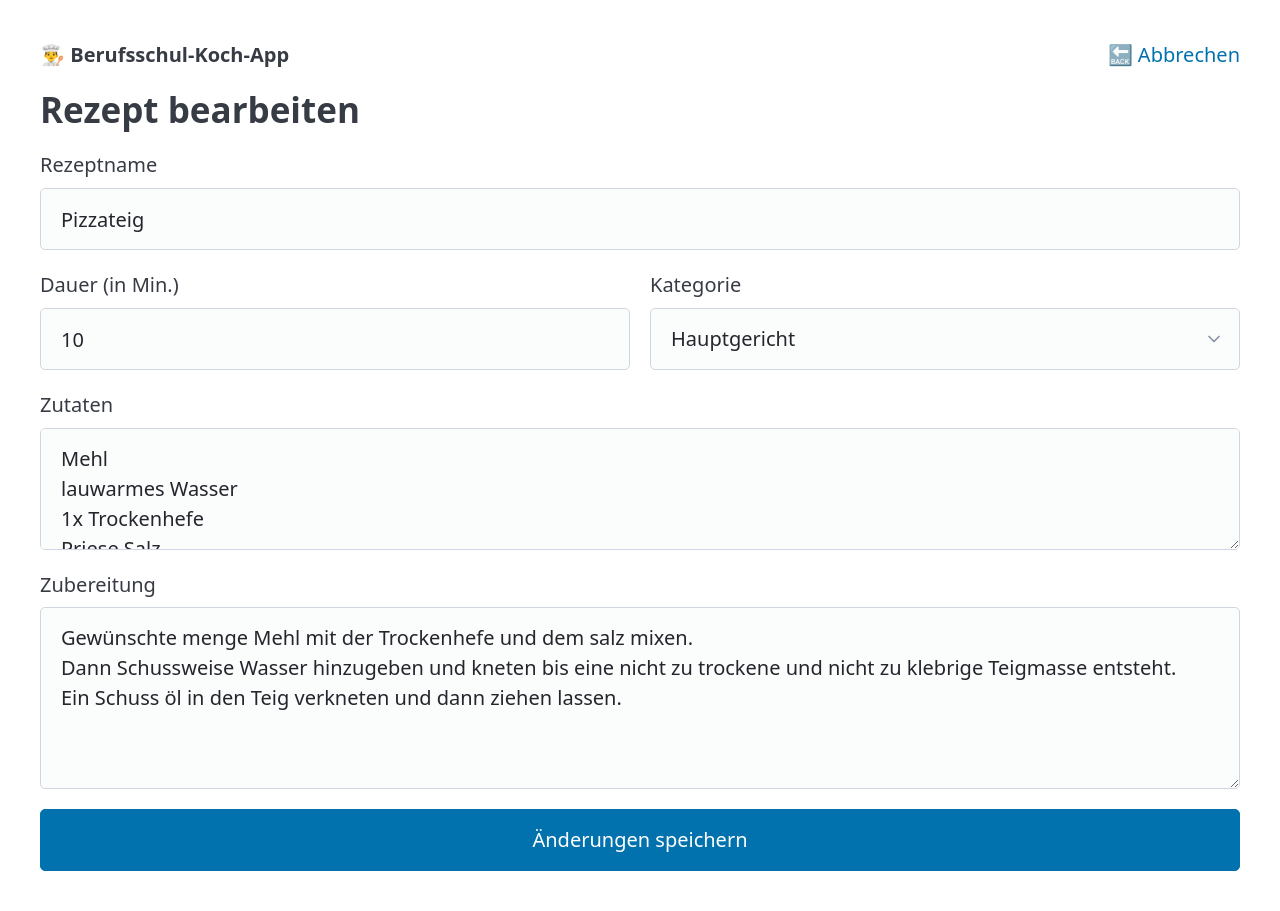
After one commit to LostiBoy73/YourApp, a Flask app: page /bearbeiten/1 in a window 1280 px wide. The commit adds this page. Run offline with Flask 3, Linux system fonts and the light colour scheme; data comes from the database, SQL or seed files in the repository; both versions use the stored data as it was after the commit; some libraries are stand-ins or nearby versions.

Commit message:
Neue Funktion: Rezepte bearbeiten
Ich habe eine neue Html datei in dem templates ordner erstellt welche man von der startseite über den bearbeiten button von den rezepten erreicht. Sie sieht genauso aus wie die rezepte erstellen seite aber füllt sich automatisch mit dem rezept aus und überschreibt es in der datenbank mit dem was man ändert und neu speichert.

```diff
--- a/app.py
+++ b/app.py
@@ -4,7 +4,7 @@ import sqlite3
 
 app = Flask(__name__)
 
-# --- NEU: Absoluter Pfad zur Datenbank ---
+# --- Absoluter Pfad zur Datenbank ---
 # Das garantiert, dass der Server die Datei immer im richtigen Projektordner sucht
 BASE_DIR = os.path.dirname(os.path.abspath(__file__))
 DB_PATH = os.path.join(BASE_DIR, 'rezepte.db')
@@ -68,6 +68,38 @@ def speichern():
     # Nach dem Speichern zurück zur Startseite springen
     return redirect(url_for('index'))
 
+# ROUTE 4: Seite zum Bearbeiten eines bestimmten Rezepts anzeigen
+@app.route('/bearbeiten/<int:id>')
+def bearbeiten(id):
+    conn = get_db_connection()
+    # Hole genau das eine Rezept, das die angeklickte ID hat
+    rezept = conn.execute('SELECT * FROM rezepte WHERE id = ?', (id,)).fetchone()
+    conn.close()
+    # Wir übergeben das gefundene Rezept an ein neues HTML-Template
+    return render_template('bearbeiten.html', rezept=rezept)
+
+# ROUTE 5: Die korrigierten Daten in der Datenbank überschreiben
+@app.route('/aktualisieren/<int:id>', methods=['POST'])
+def aktualisieren(id):
+    titel = request.form['titel']
+    dauer = request.form['dauer']
+    kategorie = request.form['kategorie']
+    zutaten = request.form['zutaten']
+    anleitung = request.form['anleitung']
+
+    conn = get_db_connection()
+    # SQL UPDATE überschreibt die alten Daten in der Zeile der jeweiligen ID
+    conn.execute('''
+        UPDATE rezepte
+        SET titel = ?, dauer = ?, kategorie = ?, zutaten = ?, anleitung = ?
+        WHERE id = ?
+    ''', (titel, dauer, kategorie, zutaten, anleitung, id))
+    conn.commit()
+    conn.close()
+
+    # Nach dem Aktualisieren wieder zurück zur Startseite
+    return redirect(url_for('index'))
+
 if __name__ == '__main__':
     # Starte den Server im Debug-Modus (er startet bei Änderungen automatisch neu)
     app.run(debug=True)
--- /dev/null
+++ b/templates/bearbeiten.html
@@ -0,0 +1,51 @@
+<!DOCTYPE html>
+<html lang="de">
+<head>
+    <meta charset="UTF-8">
+    <meta name="viewport" content="width=device-width, initial-scale=1.0">
+    <title>Rezept bearbeiten</title>
+    <link rel="stylesheet" href="https://cdn.jsdelivr.net/npm/@picocss/pico@2/css/pico.min.css">
+</head>
+<body>
+    <main class="container">
+        <nav>
+            <ul>
+                <li><strong>👨‍🍳 Berufsschul-Koch-App</strong></li>
+            </ul>
+            <ul>
+                <li><a href="/" class="outline">🔙 Abbrechen</a></li>
+            </ul>
+        </nav>
+
+        <h2>Rezept bearbeiten</h2>
+
+        <form action="/aktualisieren/{{ rezept['id'] }}" method="POST">
+            <label for="titel">Rezeptname</label>
+            <input type="text" id="titel" name="titel" value="{{ rezept['titel'] }}" required>
+
+            <div class="grid">
+                <div>
+                    <label for="dauer">Dauer (in Min.)</label>
+                    <input type="number" id="dauer" name="dauer" value="{{ rezept['dauer'] }}" required>
+                </div>
+                <div>
+                    <label for="kategorie">Kategorie</label>
+                    <select id="kategorie" name="kategorie">
+                        <option value="vorspeise" {% if rezept['kategorie'] == 'vorspeise' %}selected{% endif %}>Vorspeise</option>
+                        <option value="hauptgericht" {% if rezept['kategorie'] == 'hauptgericht' %}selected{% endif %}>Hauptgericht</option>
+                        <option value="dessert" {% if rezept['kategorie'] == 'dessert' %}selected{% endif %}>Dessert</option>
+                    </select>
+                </div>
+            </div>
+
+            <label for="zutaten">Zutaten</label>
+            <textarea id="zutaten" name="zutaten" rows="3" required>{{ rezept['zutaten'] }}</textarea>
+
+            <label for="anleitung">Zubereitung</label>
+            <textarea id="anleitung" name="anleitung" rows="5" required>{{ rezept['anleitung'] }}</textarea>
+
+            <button type="submit">Änderungen speichern</button>
+        </form>
+    </main>
+</body>
+</html>
```
Also changed, not shown: templates/index.html (+6 -1 lines), rezepte.db.
